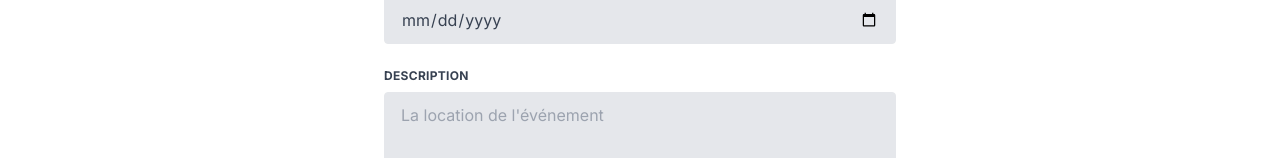
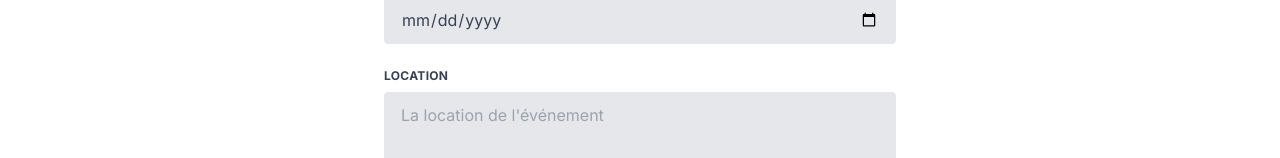
Before and after one commit to NPBouchard/my-planner-app-glo-3202-deploy, a Next.js app: page /pages/events/create in a window 1280 px wide. Shown: the part 306-464 px from the top of the page. Built offline with nearby package versions, Linux system fonts and the light colour scheme.

Commit message:
modified + added cookies

```diff
--- a/app/pages/about/page.tsx
+++ b/app/pages/about/page.tsx
@@ -14,7 +14,6 @@ const AboutPage: React.FC = () => {
                 <p className="text-lg text-center mt-4">
                     Notre mission est de fournir une plateforme intuitive et conviviale qui simplifie la gestion d'événements, que ce soit pour des réunions familiales, des conférences professionnelles, ou des rassemblements sociaux.
                 </p>
-                <EventList/>
             </div>
         </Format>
     );
--- a/app/pages/events/create/page.tsx
+++ b/app/pages/events/create/page.tsx
@@ -85,7 +85,7 @@ const CreateEventPage: React.FC = () => {
           <div className="flex flex-wrap -mx-3 mb-6">
             <div className="w-full px-3">
               <label className="block uppercase tracking-wide text-gray-700 text-xs font-bold mb-2" htmlFor="location">
-                Description
+                Location
               </label>
               <textarea className="appearance-none block w-full bg-gray-200 text-gray-700 border rounded py-3 px-4 mb-3 leading-tight focus:outline-none focus:bg-white h-48 resize-none" id="location" placeholder="La location de l'événement" name="location" value={event.location} onChange={handleChange}></textarea>
             </div>
--- a/package.json
+++ b/package.json
@@ -12,6 +12,7 @@
     "@hookform/resolvers": "^3.3.4",
     "@types/yup": "^0.32.0",
     "@vercel/postgres": "^0.7.2",
+    "cookies": "^0.9.1",
     "formik": "^2.4.5",
     "next": "14.1.0",
     "react": "^18",
```
Also changed, not shown: 1 other file (tests, documents, lock files or other folders).
